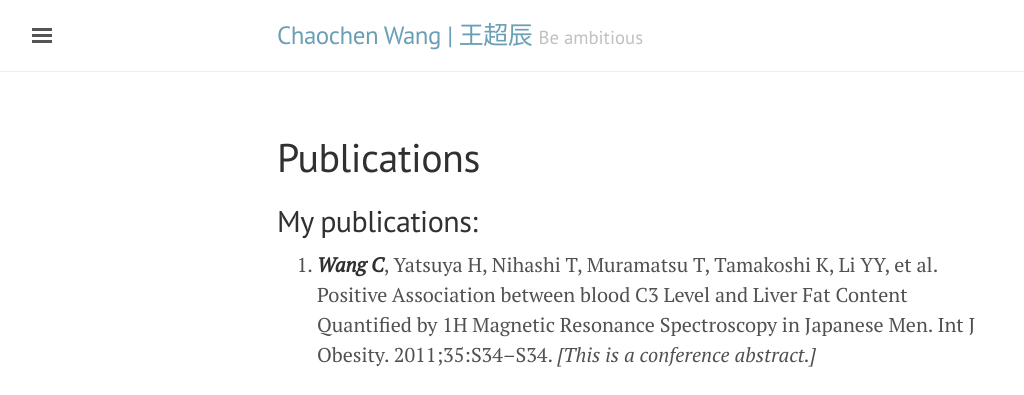
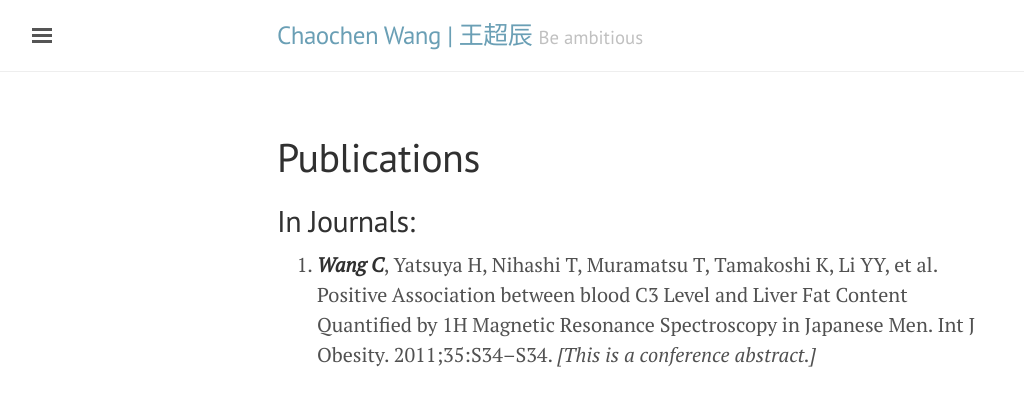
Before and after one commit to cjjcwang/winterwang.github.io, a Jekyll site: the page built from publications.md, in a window 1280 px wide. Shown: the top 395 px of the page, without its empty margins (3-1027 px from the left). Built offline with Jekyll 4.4.1, drawn with Linux system fonts in a browser that asks for light colours; comment, search, counter and statistics services are not loaded.

Commit message:
small title changed

```diff
--- a/publications.md
+++ b/publications.md
@@ -21,7 +21,7 @@ style: |
 ---
 
 
-## My publications:
+## In Journals:
 
 1. ***Wang C***, Yatsuya H, Nihashi T, Muramatsu T, Tamakoshi K, Li YY, et al. Positive Association between blood C3 Level and Liver Fat Content Quantified by 1H Magnetic Resonance Spectroscopy in Japanese Men. Int J Obesity. 2011;35:S34–S34. _[This is a conference abstract.]_
 
```
Also changed, not shown: other parts of publications.md (+1 -1 lines).
